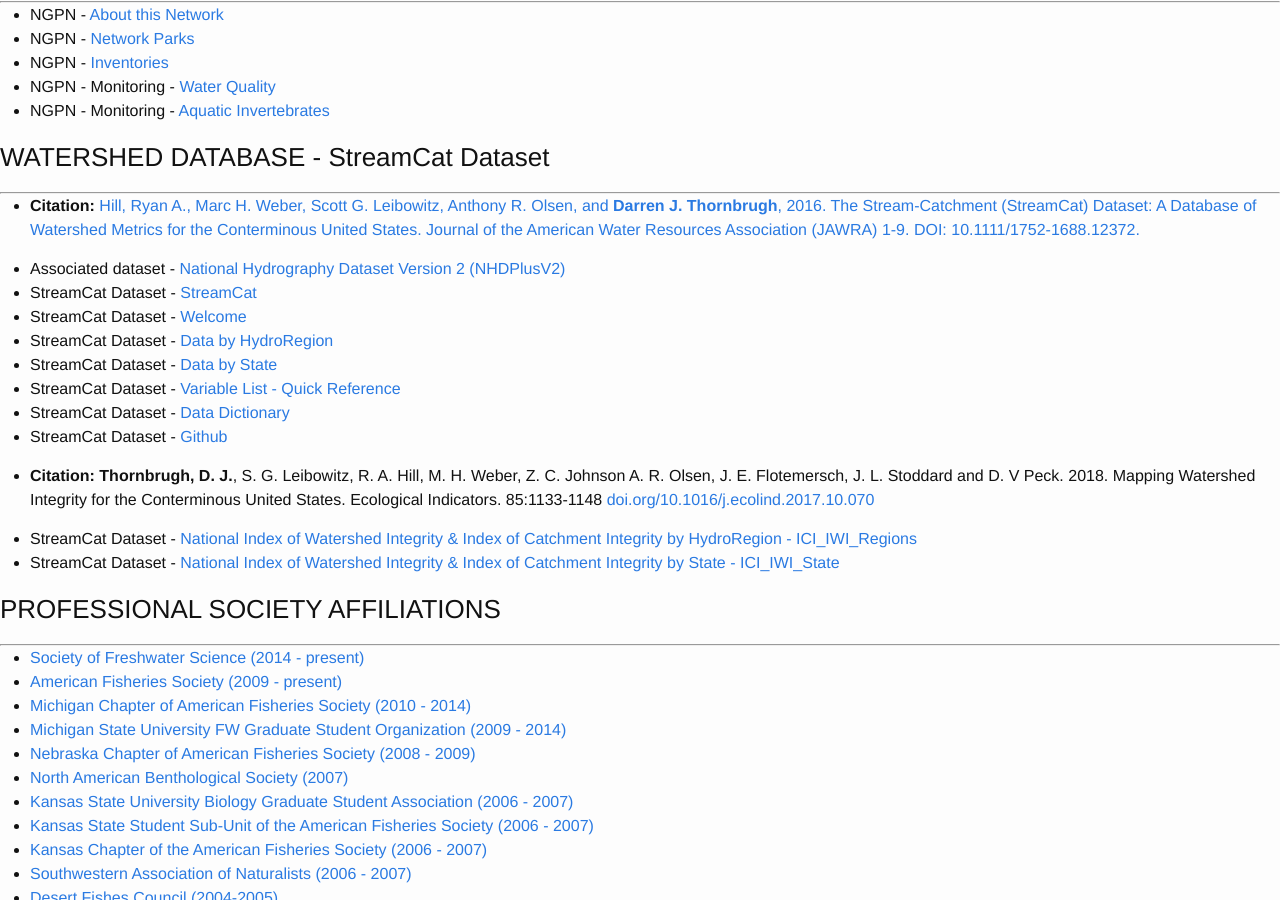
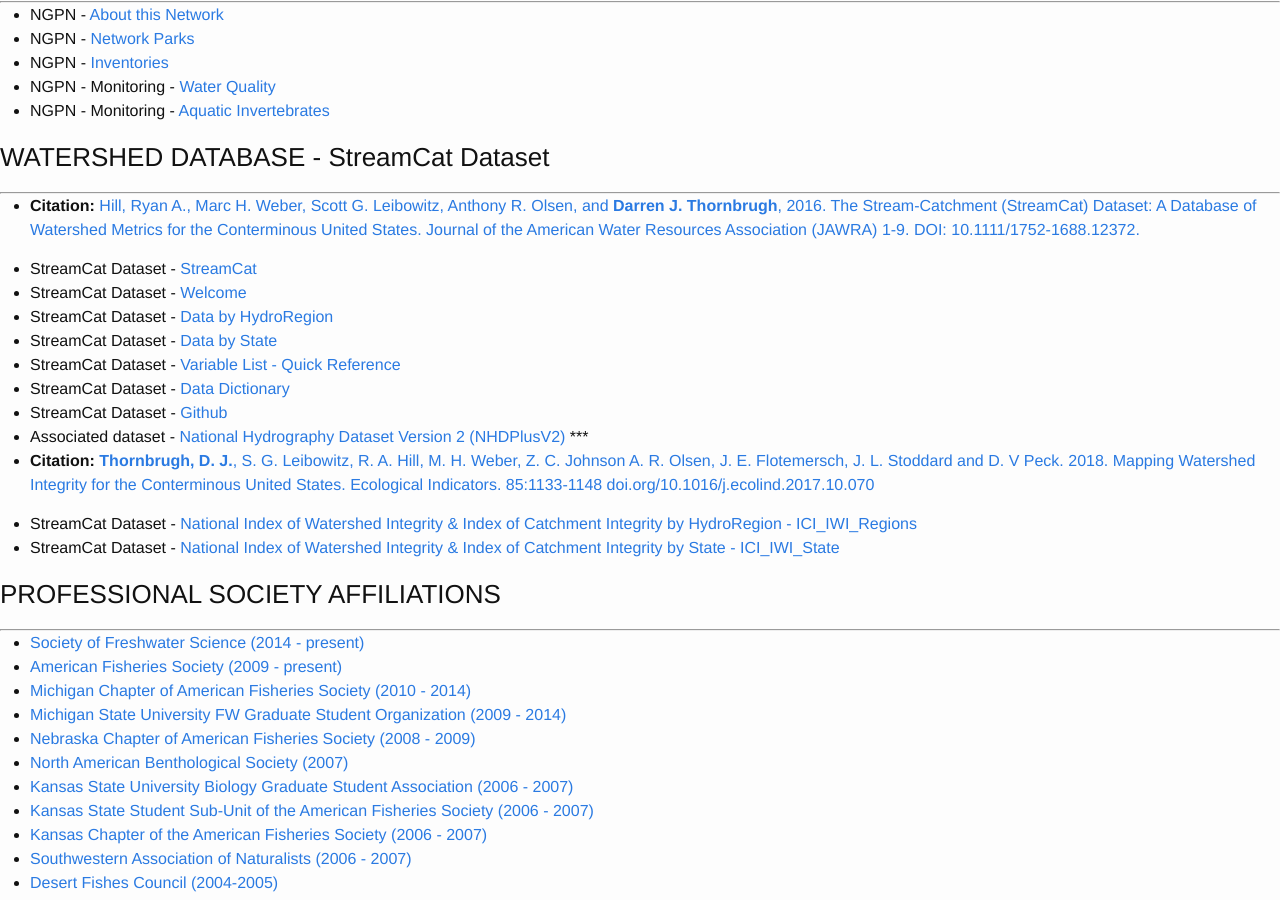
Before and after one commit to dthor/dthor.github.io, a Jekyll site: the page built from links/links.md, in a window 1280 px wide and 900 px high, scrolled down 679 px. Built offline with Jekyll 4.4.1, drawn with Linux system fonts in a browser that asks for light colours; nearby versions of some CDN libraries; some web fonts are replaced; part of the change alters nothing that is shown.

```diff
--- a/links/links.md
+++ b/links/links.md
@@ -19,7 +19,7 @@ permalink: /links/
 ***
 -	**Citation:** [Hill, Ryan A., Marc H. Weber, Scott G. Leibowitz, Anthony R. Olsen, and **Darren J. Thornbrugh**, 2016. The Stream-Catchment (StreamCat) Dataset: A Database of Watershed Metrics for the Conterminous United States. Journal of the American Water Resources Association (JAWRA) 1-9. DOI: 10.1111/1752-1688.12372.](http://onlinelibrary.wiley.com/doi/10.1111/1752-1688.12372/abstract)
 
--	Associated dataset - [National Hydrography Dataset Version 2 (NHDPlusV2)](http://www.horizon-systems.com/nhdplus/NHDplusV2_home.php)
+
 -   StreamCat Dataset - [StreamCat](https://www.epa.gov/national-aquatic-resource-surveys/streamcat)
 -   StreamCat Dataset - [Welcome](ftp://newftp.epa.gov/EPADataCommons/ORD/NHDPlusLandscapeAttributes/StreamCat/WelcomePage.html)
 -	StreamCat Dataset - [Data by HydroRegion](ftp://newftp.epa.gov/EPADataCommons/ORD/NHDPlusLandscapeAttributes/StreamCat/HydroRegions/)
@@ -27,8 +27,9 @@ permalink: /links/
 -	StreamCat Dataset - [Variable List - Quick Reference](ftp://newftp.epa.gov/EPADataCommons/ORD/NHDPlusLandscapeAttributes/StreamCat/Documentation/VariableList-QuickReference.html)
 -	StreamCat Dataset - [Data Dictionary](ftp://newftp.epa.gov/EPADataCommons/ORD/NHDPlusLandscapeAttributes/StreamCat/Documentation/DataDictionary.html)
 -	StreamCat Dataset - [Github](https://github.com/USEPA/StreamCat)
-
--	**Citation:** **Thornbrugh, D. J.**, S. G. Leibowitz, R. A. Hill, M. H. Weber, Z. C. Johnson A. R. Olsen, J. E. Flotemersch, J. L. Stoddard and D. V Peck. 2018. Mapping Watershed Integrity for the Conterminous United States. Ecological Indicators. 85:1133-1148 [doi.org/10.1016/j.ecolind.2017.10.070](https://doi.org/10.1016/j.ecolind.2017.10.070)
+-	Associated dataset - [National Hydrography Dataset Version 2 (NHDPlusV2)](http://www.horizon-systems.com/nhdplus/NHDplusV2_home.php)
+***
+-	**Citation:** [**Thornbrugh, D. J.**, S. G. Leibowitz, R. A. Hill, M. H. Weber, Z. C. Johnson A. R. Olsen, J. E. Flotemersch, J. L. Stoddard and D. V Peck. 2018. Mapping Watershed Integrity for the Conterminous United States. Ecological Indicators. 85:1133-1148 doi.org/10.1016/j.ecolind.2017.10.070](https://doi.org/10.1016/j.ecolind.2017.10.070)
 
 -	StreamCat Dataset - [National Index of Watershed Integrity & Index of Catchment Integrity by HydroRegion - ICI_IWI_Regions](ftp://newftp.epa.gov/EPADataCommons/ORD/NHDPlusLandscapeAttributes/StreamCat/HydroRegions/)
 -	StreamCat Dataset - [National Index of Watershed Integrity & Index of Catchment Integrity by State - ICI_IWI_State](ftp://newftp.epa.gov/EPADataCommons/ORD/NHDPlusLandscapeAttributes/StreamCat/States/)
```
